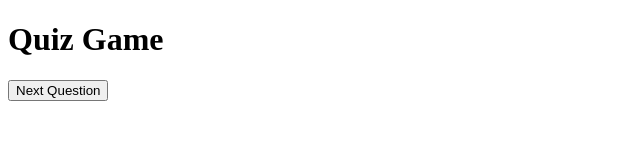
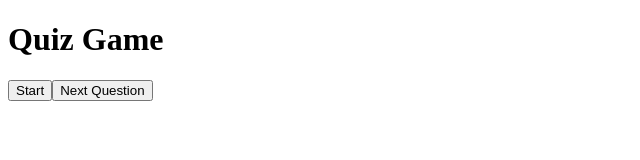
Before and after one commit to mikel-js/react-ts-quiz, a React (Create React App) app: page / in a window 1280 px wide. Shown: the top 160 px of the page, without its empty margins (0-640 px from the left). Built offline with nearby package versions, Linux system fonts and the light colour scheme.

Commit message:
feat: add choices logic

```diff
--- a/src/API.ts
+++ b/src/API.ts
@@ -9,8 +9,8 @@ export type Question = {
   type: string;
 };
 
-// This will use type Question and add answers prop in it
-export type QuestionState = Question & { answers: string[] };
+// This will use type Question and add choices prop in it
+export type QuestionState = Question & { choices: string[] };
 
 export enum Difficulty {
   EASY = 'easy',
@@ -27,7 +27,7 @@ export const fetchQuizQuestions = async (
   const data = await (await fetch(endpoint)).json();
   return data.results.map((question: Question) => ({
     ...question,
-    answer: shuffleArray([
+    choices: shuffleArray([
       ...question.incorrect_answers,
       question.correct_answer,
     ]),
--- a/src/App.tsx
+++ b/src/App.tsx
@@ -4,7 +4,7 @@ import QuestionCard from './components/QuestionCard';
 
 type AnswerObject = {
   question: string;
-  answerL: string;
+  answer: string;
   correct: boolean;
   correctAnswer: string;
 };
@@ -15,7 +15,7 @@ const App = () => {
   const [loading, setLoading] = useState(false);
   const [questions, setQuestions] = useState<QuestionState[]>([]);
   const [number, setNumber] = useState(0);
-  const [userAnswer, setUserAnser] = useState<AnswerObject[]>([]);
+  const [userAnswer, setUserAnswer] = useState<AnswerObject[]>([]);
   const [score, setScore] = useState(0);
   const [gameOver, setGameOver] = useState(true);
 
@@ -27,13 +27,13 @@ const App = () => {
       TOTAL_QUESTIONS,
       Difficulty.EASY
     );
-
+    console.log({ newQuestions });
     setQuestions(newQuestions);
     setScore(0);
-    setUserAnser([]);
+    setUserAnswer([]);
     setNumber(0);
+    setLoading(false);
   };
-  console.log(questions);
 
   const checkAnswer = () => {};
   // const checkAnswer = (e: MouseEvent<HTMLButtonElement>) => {};
@@ -43,23 +43,23 @@ const App = () => {
   return (
     <div className='App'>
       <h1>Quiz Game</h1>
-      {gameOver ||
-        (userAnswer.length === TOTAL_QUESTIONS && (
+      {gameOver || userAnswer.length === TOTAL_QUESTIONS ? (
         <button className='start' onClick={startQuiz}>
           Start
         </button>
-        ))}
+      ) : null}
       {!gameOver && <p className='score'>Score:</p>}
       {loading && <p>Loading...</p>}
-
-      {/* <QuestionCard
+      {!loading && !gameOver && (
+        <QuestionCard
           questionNr={number + 1}
           totalQuestions={TOTAL_QUESTIONS}
           question={questions[number].question}
-        answers={questions[number].answers}
+          answers={questions[number].choices}
           userAnswer={userAnswer ? userAnswer[number] : undefined}
           callback={checkAnswer}
-      /> */}
+        />
+      )}
       <button className='next' onClick={nextQuestion}>
         Next Question
       </button>
```
Lines whose indentation alone changed are shown as unchanged.
